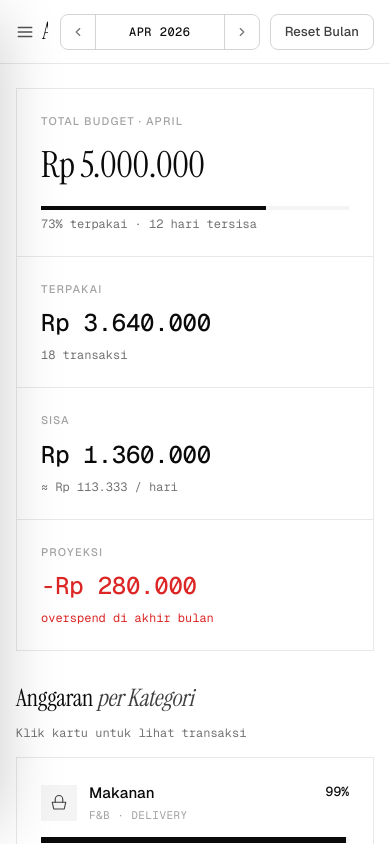
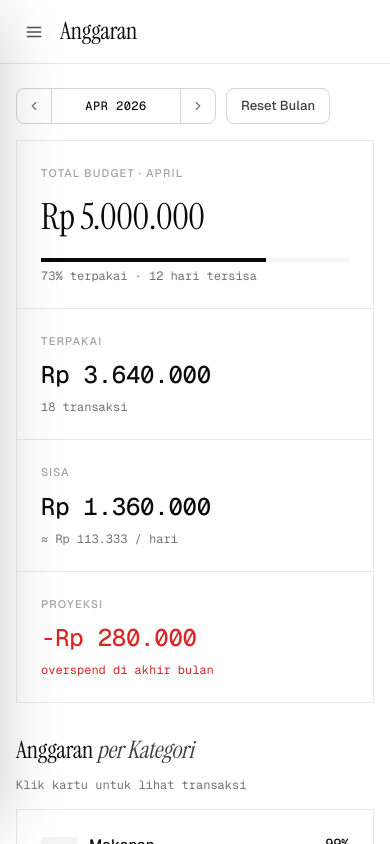
Before and after one commit to Bagusdevaa/finance-ai, a Next.js app in the folder frontend/: page /budget in a window 390 px wide. Shown: the top 844 px of the page. Built offline with nearby package versions, Linux system fonts and the light colour scheme.

Commit message:
fix: move header actions below header on mobile for budget and assets

```diff
--- a/frontend/app/(app)/assets/page.tsx
+++ b/frontend/app/(app)/assets/page.tsx
@@ -54,12 +54,16 @@ export default function AssetsPage() {
 		<>
 			<Header
 				title={
-					<span className="truncate">
+					<>
 						Aset & <em className="font-normal italic text-gray-700">Portofolio</em>
-					</span>
+					</>
 				}
-				actions={<ViewToggle value={view} onChange={setView} />}
+				actions={<div className="hidden min-[480px]:flex"><ViewToggle value={view} onChange={setView} /></div>}
 			/>
+
+			<div className="flex items-center justify-between px-4 pt-3 min-[480px]:hidden md:px-8">
+				<ViewToggle value={view} onChange={setView} />
+			</div>
 
 			{/* HERO BANNER (full-width, black) */}
 			<NetWorthHero />
--- a/frontend/app/(app)/budget/page.tsx
+++ b/frontend/app/(app)/budget/page.tsx
@@ -33,7 +33,7 @@ export default function BudgetPage() {
 		<>
 			<Header
 				title="Anggaran"
-				actions={<MonthSelector idx={monthIdx} onChange={setMonthIdx} />}
+				actions={<div className="hidden sm:flex"><MonthSelector idx={monthIdx} onChange={setMonthIdx} /></div>}
 			/>
 
 			<motion.div
@@ -42,6 +42,9 @@ export default function BudgetPage() {
 				animate={{ opacity: 1, y: 0 }}
 				transition={{ duration: 0.45, ease: easeDesignhub }}
 			>
+				<div className="mb-4 sm:hidden">
+					<MonthSelector idx={monthIdx} onChange={setMonthIdx} />
+				</div>
 				<BudgetHero />
 
 				<div className="mb-4 mt-8 flex flex-wrap items-end justify-between gap-3">
```
